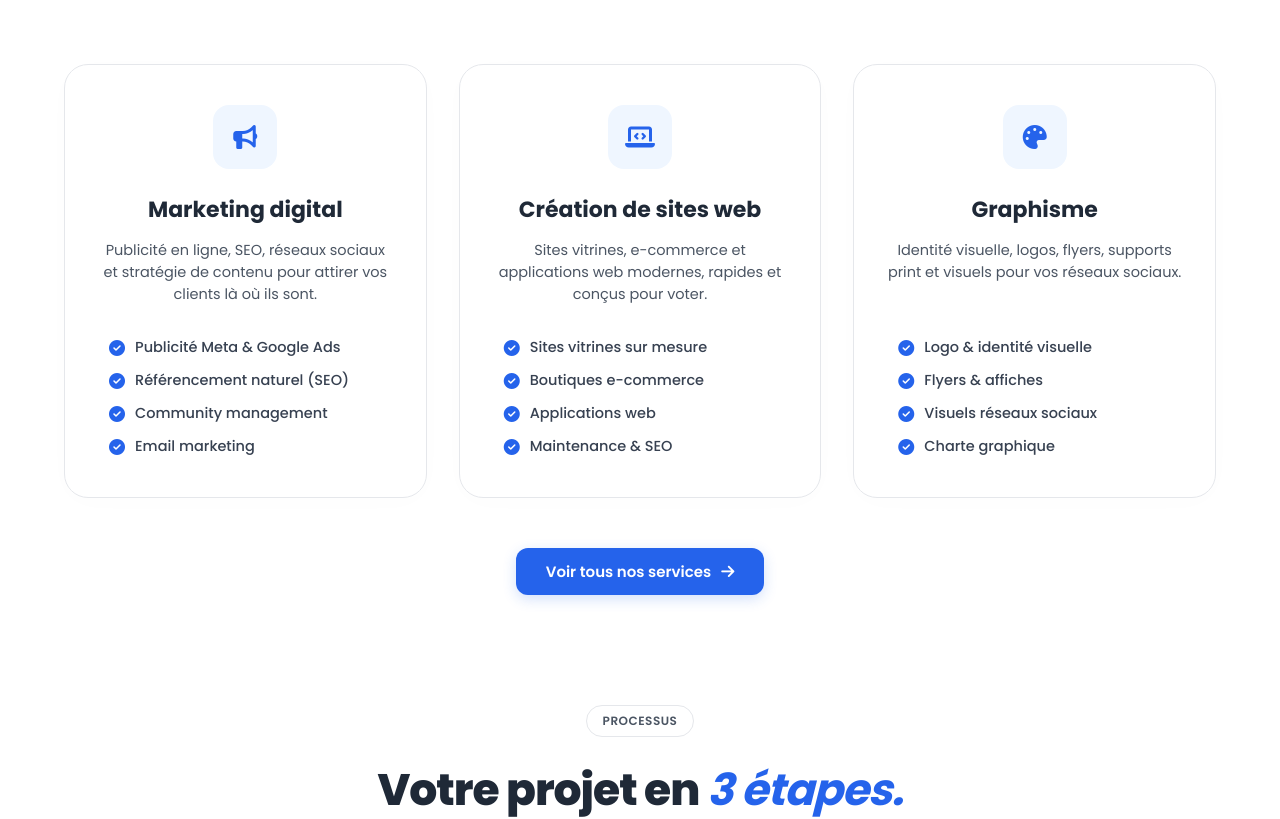
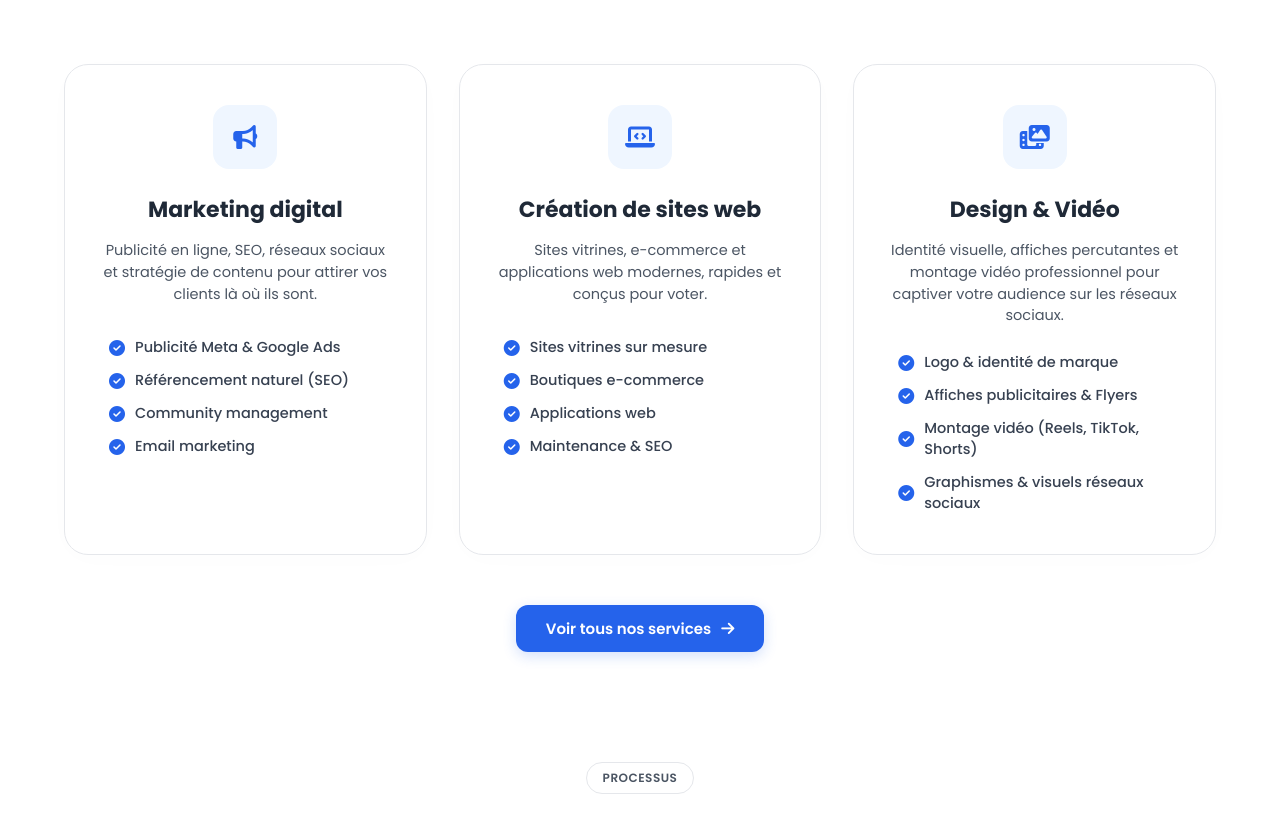
Before and after one commit to emerussoglo/ondigital, a Next.js app: page / in a window 1280 px wide. Shown: the part 909-1728 px from the top of the page. Built offline with nearby package versions, Linux system fonts and the light colour scheme.

Commit message:
first new

```diff
--- a/src/app/page.tsx
+++ b/src/app/page.tsx
@@ -139,20 +139,23 @@ useEffect(() => {
               </ul>
             </div>
 
-            {/* CARTE 3 : GRAPHISME */}
+            {/* CARTE 3 : GRAPHISME & VIDÉO */}
 <div className="service-card">
   <div className="service-icon-wrapper">
-                <i className="fa-solid fa-palette"></i>
+    <i className="fa-solid fa-photo-film"></i> {/* Icône mise à jour pour représenter le design + la vidéo */}
   </div>
-              <h3 className="service-card-title">Graphisme</h3>
+
+  <h3 className="service-card-title">Design & Vidéo</h3>
+
   <p className="service-card-desc">
-                Identité visuelle, logos, flyers, supports print et visuels pour vos réseaux sociaux.
+    Identité visuelle, affiches percutantes et montage vidéo professionnel pour captiver votre audience sur les réseaux sociaux.
   </p>
+
   <ul className="service-list">
-                <li><i className="fa-solid fa-circle-check"></i> Logo & identité visuelle</li>
-                <li><i className="fa-solid fa-circle-check"></i> Flyers & affiches</li>
-                <li><i className="fa-solid fa-circle-check"></i> Visuels réseaux sociaux</li>
-                <li><i className="fa-solid fa-circle-check"></i> Charte graphique</li>
+    <li><i className="fa-solid fa-circle-check"></i> Logo & identité de marque</li>
+    <li><i className="fa-solid fa-circle-check"></i> Affiches publicitaires & Flyers</li>
+    <li><i className="fa-solid fa-circle-check"></i> Montage vidéo (Reels, TikTok, Shorts)</li>
+    <li><i className="fa-solid fa-circle-check"></i> Graphismes & visuels réseaux sociaux</li>
   </ul>
 </div>
 
--- a/src/components/PricingSection.tsx
+++ b/src/components/PricingSection.tsx
@@ -52,17 +52,17 @@ export default function PricingSection() {
       popular: true
     },
     {
-      title: "Graphisme & Branding",
+  title: "Design & Production Vidéo",
   price: "60 000",
   period: "unique",
-      description: "Une identité visuelle professionnelle complète pour marquer les esprits de vos clients.",
+  description: "Le pack ultime pour booster votre image : une identité visuelle forte et des vidéos percutantes pour vos réseaux.",
   features: [
     "Conception de Logo moderne (3 propositions)",
     "Charte graphique (palettes & typographies)",
-        "Design de cartes de visite",
-        "Templates de publication réseaux sociaux",
-        "Supports Print (Flyer ou Affiche)",
-        "Fichiers sources haute définition"
+    "Supports Print (Affiches, Flyers & Visuels)",
+    "Montage Vidéo pro (Reels, TikTok ou Shorts)",
+    "Intégration d'effets visuels et audio",
+    "Templates réseaux sociaux & Fichiers sources HD"
   ],
   ctaText: "Commander mon pack",
   ctaLink: "/contact",
```
Lines whose indentation alone changed are shown as unchanged.
